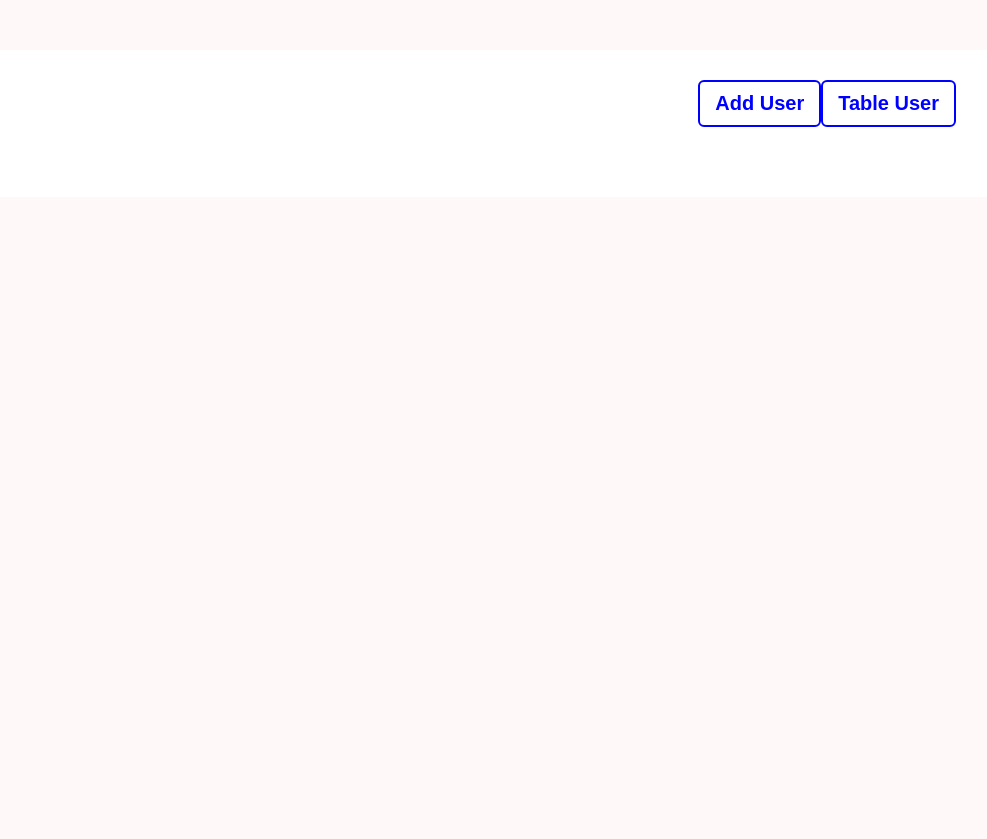
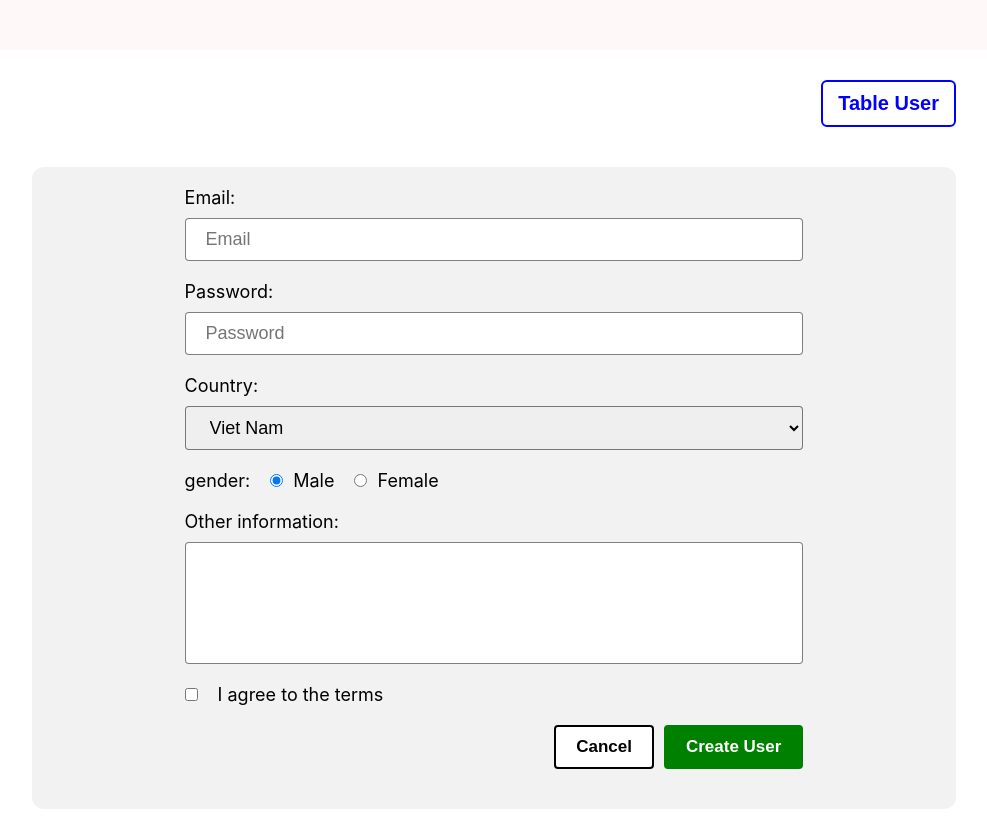
Before and after one commit to mnv-thongdoan-dn/HomeWork, a React (Create React App) app in the folder reactjs-base/: page / in a window 1280 px wide. Both pictures are taken after a click on the button "Add User". Shown: the whole page, without its empty margins (146-1133 px from the left). Before the commit the page ends 800 px from the top, so only its background shows below. Built offline with nearby package versions, Linux system fonts and the light colour scheme.

Commit message:
reactjs ex 5

```diff
--- a/reactjs-base/src/App.css
+++ b/reactjs-base/src/App.css
@@ -41,11 +41,22 @@
     color: white;
 }
 
+.table-user thead tr th{
+    width: 14.28%;
+}
+
+.table-user tbody tr td:nth-child(2) {
+    white-space: nowrap;
+    overflow: hidden;
+    text-overflow: ellipsis;
+}
+
 .table-user thead tr th,
 .table-user tbody tr td{
     text-align: start;
     font-size: 1.7rem;
-    padding: 1.5rem 1rem;
+    padding: 1.5rem 0;
+    text-indent: 1rem;
 }
 
 .table-user tbody tr:nth-child(even) {
@@ -69,7 +80,6 @@
     color: brown;
     transition: all .5s ease-in-out;
 }
-
 
 .form-user {
     padding: 2rem;
@@ -115,10 +125,13 @@
     font-size: 1.8rem;
 }
 
-.form-control input[type="radio"],
-.form-control input[type="checkbox"] {
+.form-control input[type="radio"] {
     margin-left: 2rem;
     margin-right: 1rem;
+}
+
+.form-control input[type="checkbox"] {
+    margin-right: 2rem;
 }
 
 .form-control textarea {
--- a/reactjs-base/src/App.js
+++ b/reactjs-base/src/App.js
@@ -6,18 +6,54 @@ import Form from './components/Form';
 class App extends Component {
   constructor(props){
     super(props)
+    this.state = {
+      toggleBtn: true,
+      page: "table",
+      dataTable: JSON.parse(localStorage.getItem('datas')) || [],
+    }
+  }
+
+  changeBtn() {
+    this.setState({ toggleBtn: !this.state.toggleBtn })
+  }
+
+  redirectPage(param) {
+    this.setState({ page: param})
+  }
+
+  getDataUser = (data) => {
+    const newData = [...this.state.dataTable]
+    newData.push(data)
+    localStorage.setItem("datas", JSON.stringify(newData))
+    this.setState({dataTable: newData})
+  }
+
+  deleteUser = (id) => {
+    if(window.confirm("Are you sure you want to delete this user ?")) {
+      const newData = this.state.dataTable.filter((item) => {
+        return item.id !== id;
+      })
+      this.setState({dataTable: newData})
+      localStorage.setItem('datas', JSON.stringify(newData))
+    }
   }
 
   render(){
     return (
       <div className="app">
-        <div className='group-button'>
-          <button>Add User</button>
-          <button>Table User</button>
+        <div onClick={ () => this.changeBtn() } className='group-button'>
+          {
+            this.state.toggleBtn ?
+            <button onClick={ () => this.redirectPage("create") }>Add User</button> :
+            <button onClick={ () => this.redirectPage("table") }>Table User</button>
+          }
         </div>
         <div className='content'>
-          {/* <Table/>
-          <Form/> */}
+        {
+          this.state.page === 'table' ?
+          <Table deleteUser={this.deleteUser} data={this.state.dataTable}/> :
+          <Form redirectPage={this.redirectPage} getDataUser={this.getDataUser}/>
+        }
         </div>
       </div>
     );
--- a/reactjs-base/src/components/Form/index.js
+++ b/reactjs-base/src/components/Form/index.js
@@ -3,47 +3,115 @@ import React, {Component} from 'react';
 class Form extends Component {
   constructor(props){
     super(props)
+    this.state = {
+      initialValue: {
+        id: '',
+        email: '',
+        password: '',
+        country: 'vietnam',
+        gender: 'male',
+        info: '',
+        agree: false
+      },
+      formErrors: {}
+    }
+
+  }
+
+  handleChange = (event) => {
+    const {name, type, value, checked} = event.target;
+    const data = type === 'checkbox' ? checked : value;
+    const randomId = Math.random() * 99;
+
+    this.setState({
+      initialValue: {...this.state.initialValue, [name]: data, id :randomId}
+    });
+  }
+
+  validate(){
+    const { email, password, agree } = this.state.initialValue;
+    const regexEmail = /^\w+([\.-]?\w+)*@\w+([\.-]?\w+)*(\.\w{2,3})+$/;
+    const errors = {};
+    let isValid = true;
+
+    if(!agree) {
+      alert("you do not agree to the terms")
+    }
+
+    if(email.length == 0) {
+      errors.email = "Email is required !"
+      isValid = false
+    } else if(!regexEmail.test(email)) {
+      errors.email = "Please enter correct email !"
+      isValid = false
+    }
+
+    if(password.length == 0) {
+      errors.password = "Password is required !"
+      isValid = false
+    } else if(password.length < 4) {
+      errors.password = "Password must be longer than 4 characters"
+      isValid = false
+    } else if(password.length > 10) {
+      errors.password = "Password must be less than 10 characters"
+      isValid = false
+    }
+
+    this.setState({formErrors: errors})
+
+    return isValid;
+  }
+
+  handleSubmit = (event) => {
+    let isValid = this.validate();
+    if (isValid) {
+      this.setState({formErrors: this.validate(this.state.initialValue)})
+      this.props.getDataUser(this.state.initialValue)
+      alert("create user success !")
+      this.props.redirectPage("table")
+    }
+    event.preventDefault();
   }
 
   render(){
     return (
-      <form className='form-user'>
+      <form className='form-user' onSubmit={this.handleSubmit}>
         <div className='form-control'>
           <label htmlFor='email'>Email:</label>
-          <input id="email" name="email" type="text" placeholder='Email'/>
-          <span>Please enter Email !</span>
+          <input onChange={this.handleChange} id="email" name="email" type="text" placeholder='Email'/>
+          <span>{this.state.formErrors.email}</span>
         </div>
         <div className='form-control'>
           <label htmlFor='password'>Password:</label>
-          <input id="password" name="password" type="text" placeholder='Password'/>
-          <span>Please enter password !</span>
+          <input onChange={this.handleChange} id="password" name="password" type="password" placeholder='Password'/>
+          <span>{this.state.formErrors.password}</span>
         </div>
         <div className='form-control'>
           <label htmlFor='country'>Country:</label>
-          <select id="country" name="country">
-            <option>Viet Nam</option>
-            <option>Japan</option>
-            <option>Korea</option>
+          <select onChange={this.handleChange} defaultValue="vietnam" id="country" name="country">
+            <option value='vietnam'>Viet Nam</option>
+            <option value='japan'>Japan</option>
+            <option value='korea'>Korea</option>
           </select>
         </div>
         <div className='form-control'>
           <label>gender:</label>
-          <input value="male" id="male" name="gender" type="radio"/>
+          <input onChange={this.handleChange} defaultChecked="male" value="male" id="male" name="gender" type="radio"/>
           <label htmlFor='male'>Male</label>
-          <input value="female" id="female" name="gender" type="radio"/>
+          <input onChange={this.handleChange} value="female" id="female" name="gender" type="radio"/>
           <label htmlFor='female'>Female</label>
         </div>
         <div className='form-control'>
           <label htmlFor="info">Other information:</label>
-          <textarea id="info" name="info" type="area" rows="5"/>
+          <textarea onChange={this.handleChange} id="info" name="info" type="area" rows="5"/>
         </div>
         <div className='form-control'>
-          <label htmlFor="terms">I agree to the terms</label>
-          <input id="terms" name="terms" type="checkbox"/>
+          <input onChange={this.handleChange} id="agree" name="agree" type="checkbox"/>
+          <label htmlFor="agree">I agree to the terms</label>
         </div>
         <div className='form-control'>
           <button>Cancel</button>
-          <button>Create User</button>
+          <button type='submit'>Create User</button>
         </div>
       </form>
     );
--- a/reactjs-base/src/components/Table/index.js
+++ b/reactjs-base/src/components/Table/index.js
@@ -5,7 +5,12 @@ class Table extends Component {
     super(props)
   }
 
+	deleteItem(id) {
+		this.props.deleteUser(id)
+	}
+
   render(){
+		const {data} = this.props;
     return (
 			<table className='table-user'>
 				<thead>
@@ -20,15 +25,21 @@ class Table extends Component {
 					</tr>
 				</thead>
 				<tbody>
-					<tr>
-						<td>1</td>
-						<td>thong@gmail.com</td>
-						<td>123123</td>
-						<td>male</td>
-						<td>Viet Nam</td>
-						<td>k34/36</td>
-						<td><button>DELETE</button></td>
-					</tr>
+					{
+						data && data.map((item, index) => {
+							return (
+								<tr key={item.id}>
+									<td>{index + 1}</td>
+									<td>{item.email}</td>
+									<td>{item.password}</td>
+									<td>{item.gender}</td>
+									<td>{item.country}</td>
+									<td>{item.info}</td>
+									<td><button onClick={() => this.deleteItem(item.id)}>DELETE</button></td>
+								</tr>
+							)
+						})
+					}
 				</tbody>
 			</table>
     );
```
